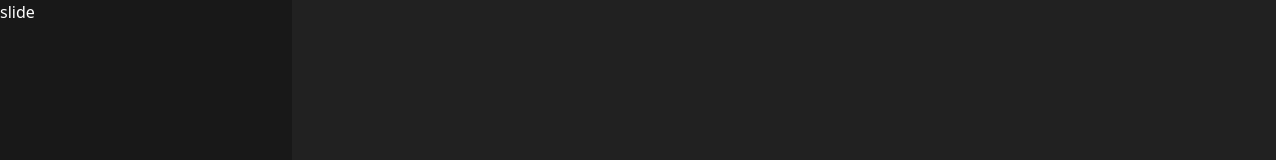
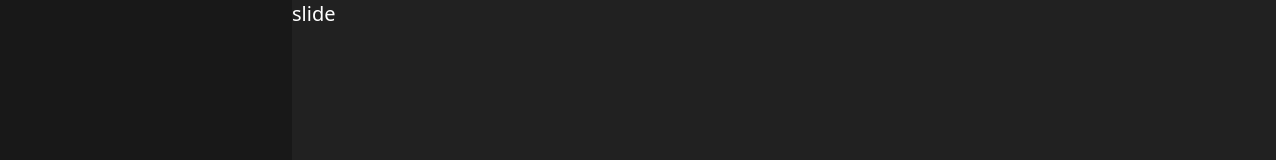
Before and after one commit to akshitvigg/FE, a React (Vite) app: page / in a window 1280 px wide. Shown: the top 160 px of the page. Built offline with nearby package versions, Linux system fonts and the light colour scheme.

Commit message:
slider done

```diff
--- a/src/App.tsx
+++ b/src/App.tsx
@@ -5,11 +5,22 @@ function App() {
   const [slideTrue, setSlideNotTrue] = useState(false);
   return (
     <div className=" h-screen text-white flex">
-      <div className={` ${slideTrue ? "w-0" : "w-[380px]"}  bg-[#181818]`}>
-        <button>slide</button>
-      </div>
+      <div
+        className={` ${
+          slideTrue ? "w-0" : "w-[380px]"
+        } transition-all duration-700 ease-in-out  bg-[#181818]`}
+      ></div>
       <div className={` w-full text-xl bg-[#212121]`}>
-        <div></div>
+        <div>
+          {" "}
+          <button
+            onClick={() => {
+              setSlideNotTrue(!slideTrue);
+            }}
+          >
+            slide
+          </button>
+        </div>
       </div>
       ;
     </div>
```
